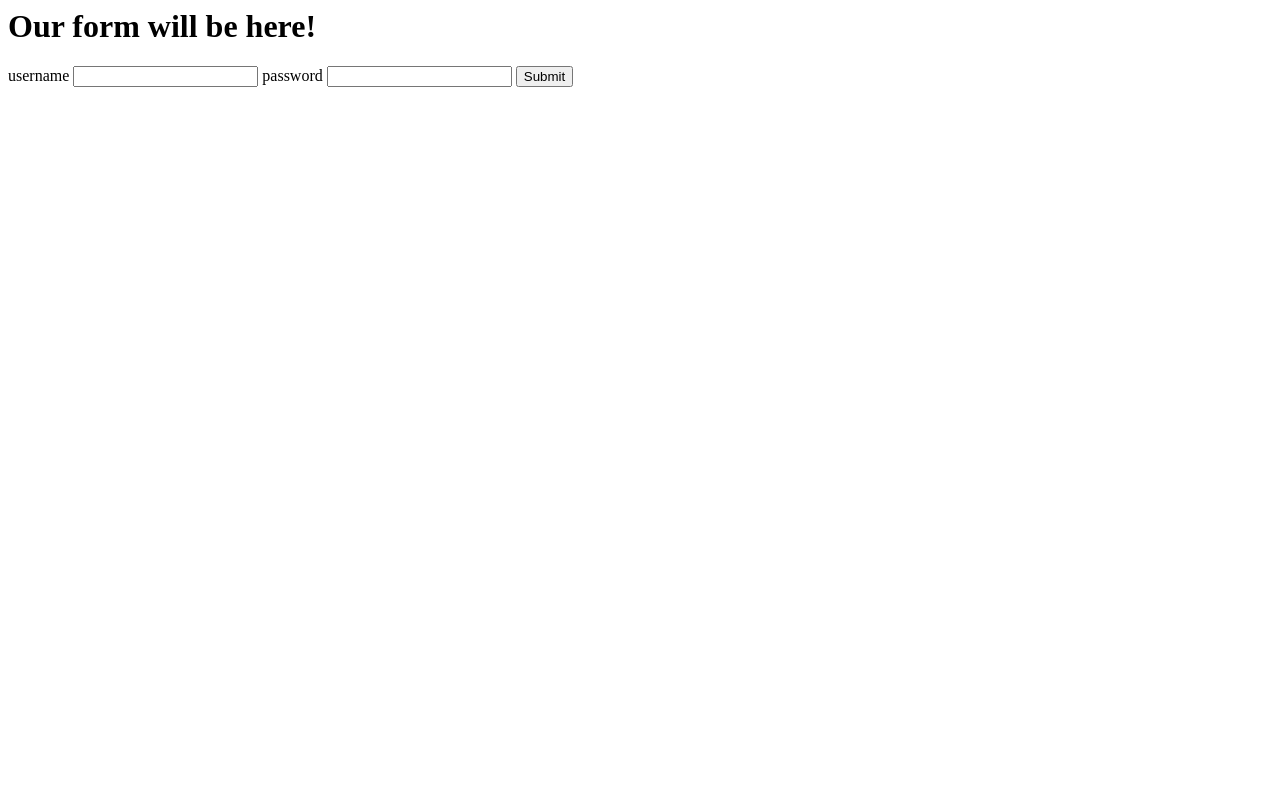
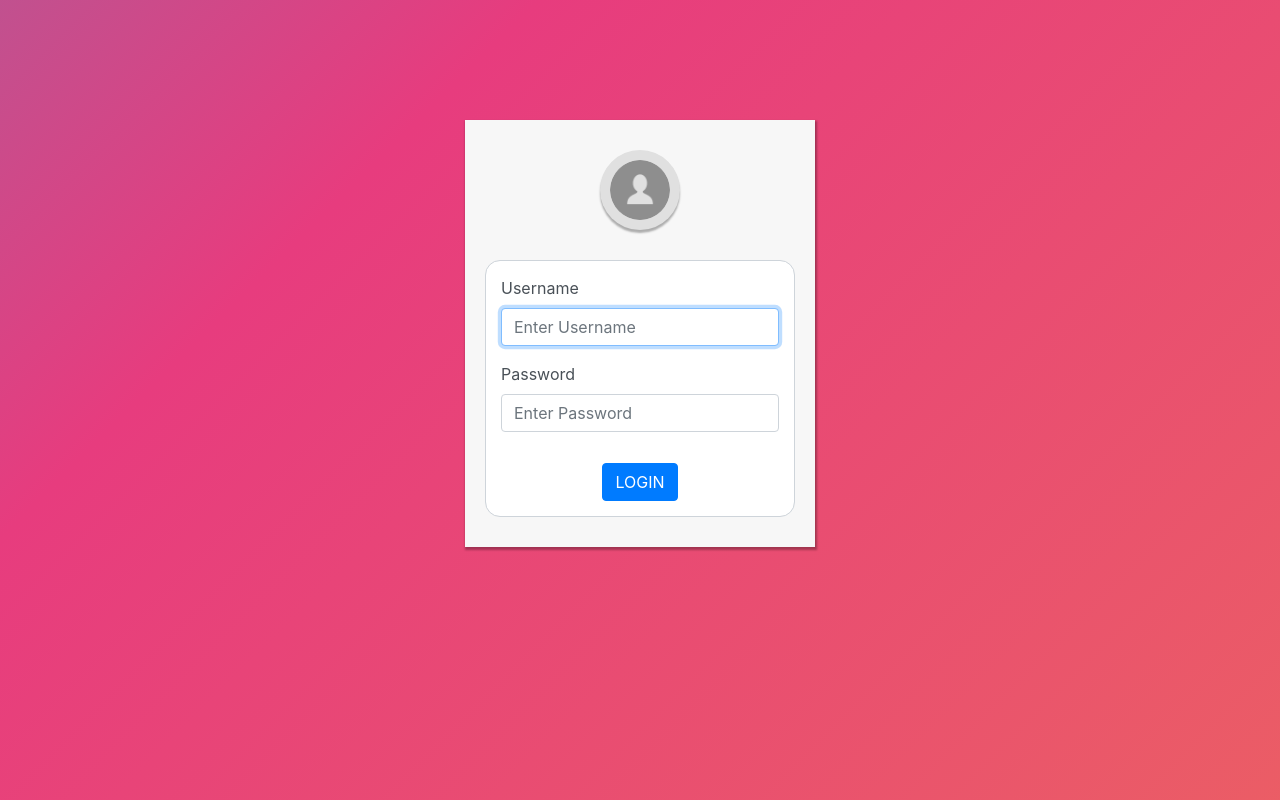
Before and after one commit to shawonis08/AVNPR_traffic, a Flask app: page /form in a window 1280 px wide. Run offline with Flask 2, Linux system fonts and the light colour scheme; some libraries are stand-ins or nearby versions.

Commit message:
form data send problem solved

```diff
--- a/static/css/style.css
+++ b/static/css/style.css
@@ -10,41 +10,6 @@
 	-webkit-animation: Gradient 15s ease infinite;
 	-moz-animation: Gradient 15s ease infinite;
 	animation: Gradient 15s ease infinite;
-}
-@-webkit-keyframes Gradient {
-	0% {
-		background-position: 0% 50%
-	}
-	50% {
-		background-position: 100% 50%
-	}
-	100% {
-		background-position: 0% 50%
-	}
-}
-
-@-moz-keyframes Gradient {
-	0% {
-		background-position: 0% 50%
-	}
-	50% {
-		background-position: 100% 50%
-	}
-	100% {
-		background-position: 0% 50%
-	}
-}
-
-@keyframes Gradient {
-	0% {
-		background-position: 0% 50%
-	}
-	50% {
-		background-position: 100% 50%
-	}
-	100% {
-		background-position: 0% 50%
-	}
 }
 .login-view-content{
     margin-top: 15vh;
@@ -77,3 +42,39 @@
 .login-content-margin{
     margin-top: 15px;
 }
+.text-danger{
+    font-weight: bolder;
+}
+@-webkit-keyframes Gradient {
+	0% {
+		background-position: 0% 50%
+	}
+	50% {
+		background-position: 100% 50%
+	}
+	100% {
+		background-position: 0% 50%
+	}
+}
+@-moz-keyframes Gradient {
+	0% {
+		background-position: 0% 50%
+	}
+	50% {
+		background-position: 100% 50%
+	}
+	100% {
+		background-position: 0% 50%
+	}
+}
+@keyframes Gradient {
+	0% {
+		background-position: 0% 50%
+	}
+	50% {
+		background-position: 100% 50%
+	}
+	100% {
+		background-position: 0% 50%
+	}
+}
--- a/templates/form.html
+++ b/templates/form.html
@@ -10,7 +10,7 @@
     {{ form.username }}
     {{ form.password.label }}
     {{ form.password }}
-    <input type="submit" value="Submit">
+    <button type="submit" value="Submit"></button>
 </form>
 </body>
 </html>
--- a/templates/login.html
+++ b/templates/login.html
@@ -21,19 +21,19 @@
                         <img class="mx-auto d-block login-avatar" src="{{ url_for('static',filename='img/user.png') }}"
                         alt="">
                         <form class="login-form-content form-control" action="{{ url_for('form') }}" method="POST">
+                            {{ form.csrf_token }}
                             <div class="form-group">
                                 <label for="loginUsername">Username</label>
-
-                                <input type="text" class="form-control" id="loginUsername" placeholder="Enter Username" autofocus required {{ form.username()}}
+                                <input type="text" name="username" class="form-control" id="loginUsername" placeholder="Enter Username" autofocus required>
                             </div>
                             <div class="form-group login-content-margin">
                                 <label for="loginPassword">Password</label>
-                                <input type="password" class="form-control" id="loginPassword" placeholder="Enter Password" required {{ form.password() }}
+                                <input type="password" name="password" class="form-control" id="loginPassword" placeholder="Enter Password" required>
                             </div>
-                            <small class="form-text text-muted" hidden>Invalid Username or Password.</small>
+                            <small class="form-text text-muted text-center text-danger" hidden><span class="text-danger" id="loginErrorText">Invalid Username or Password.</span></small>
                             <div class="text-center">
                                 <div class="col-12">
-                                    <button type="submit" class="btn btn-primary login-content-margin">LOGIN</button>
+                                    <button type="submit" class="btn btn-primary login-content-margin" id="loginButton">LOGIN</button>
                                 </div>
                              </div>
                         </form>
--- a/views.py
+++ b/views.py
@@ -123,16 +123,16 @@ def token():
         return make_response('could not verify', 401, {'Authenticate': 'Login required!'})
     if check_password_hash(user.password, auth.password):
         # token = jwt.encode({'public_id': user.id, 'exp': datetime.datetime.utcnow() + datetime.timedelta(minutes=30)},app.config['SECRET_KEY'])
-        token = jwt.encode({'name': user.name,'id':user.id}, app.config['SECRET_KEY'])
+        token = jwt.encode({'public_id': user.id}, app.config['SECRET_KEY'])
         return jsonify({'token': token.decode('UTF-8')})
     return make_response('could not verify', 401, {'Authenticate': 'Login required!'})
 
 
-#not complete this method
 @app.route('/form', methods=['GET', 'POST'])
 def form():
     form = LoginForm()
 
     if form.validate_on_submit():
+        print(form.username.data)
         return '<h1>The username is {}. The password is {}.'.format(form.username.data, form.password.data)
-    return render_template('form.html', form=form)
+    return render_template('login.html', form=form)
```
